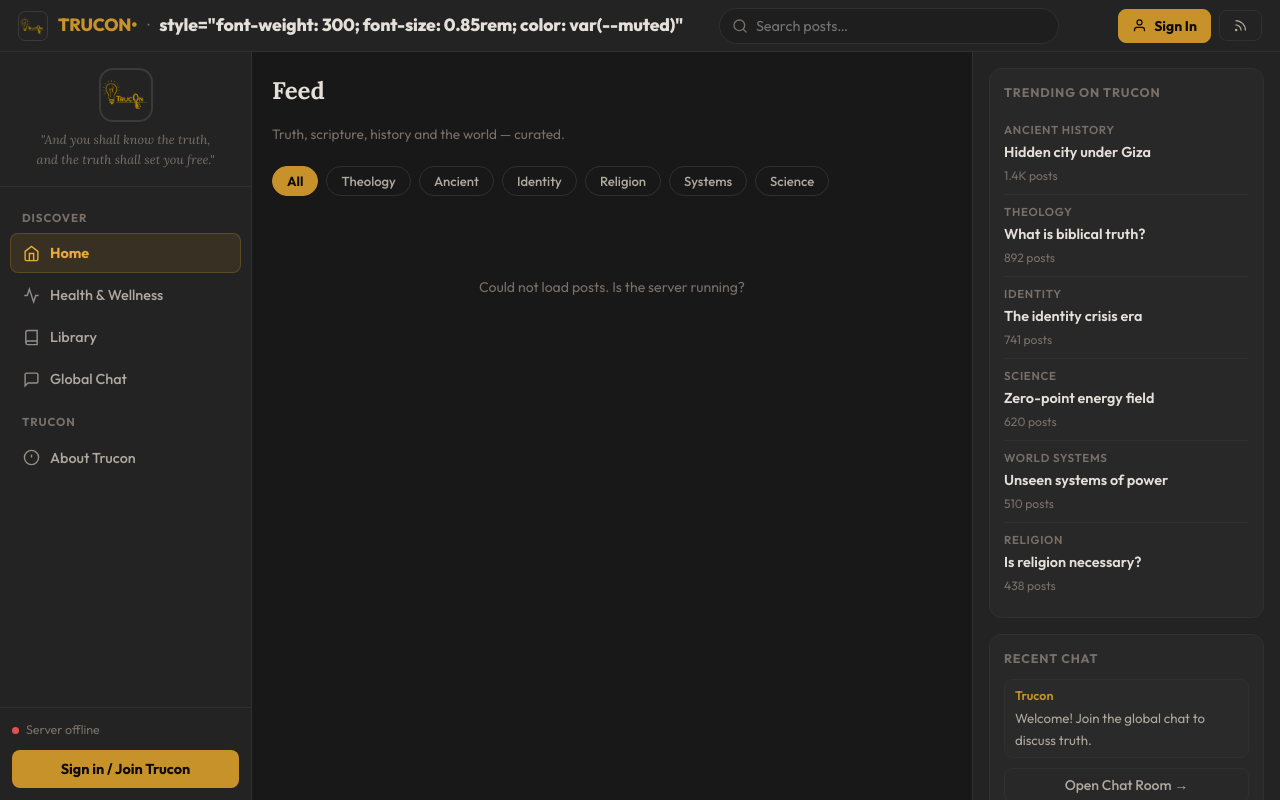
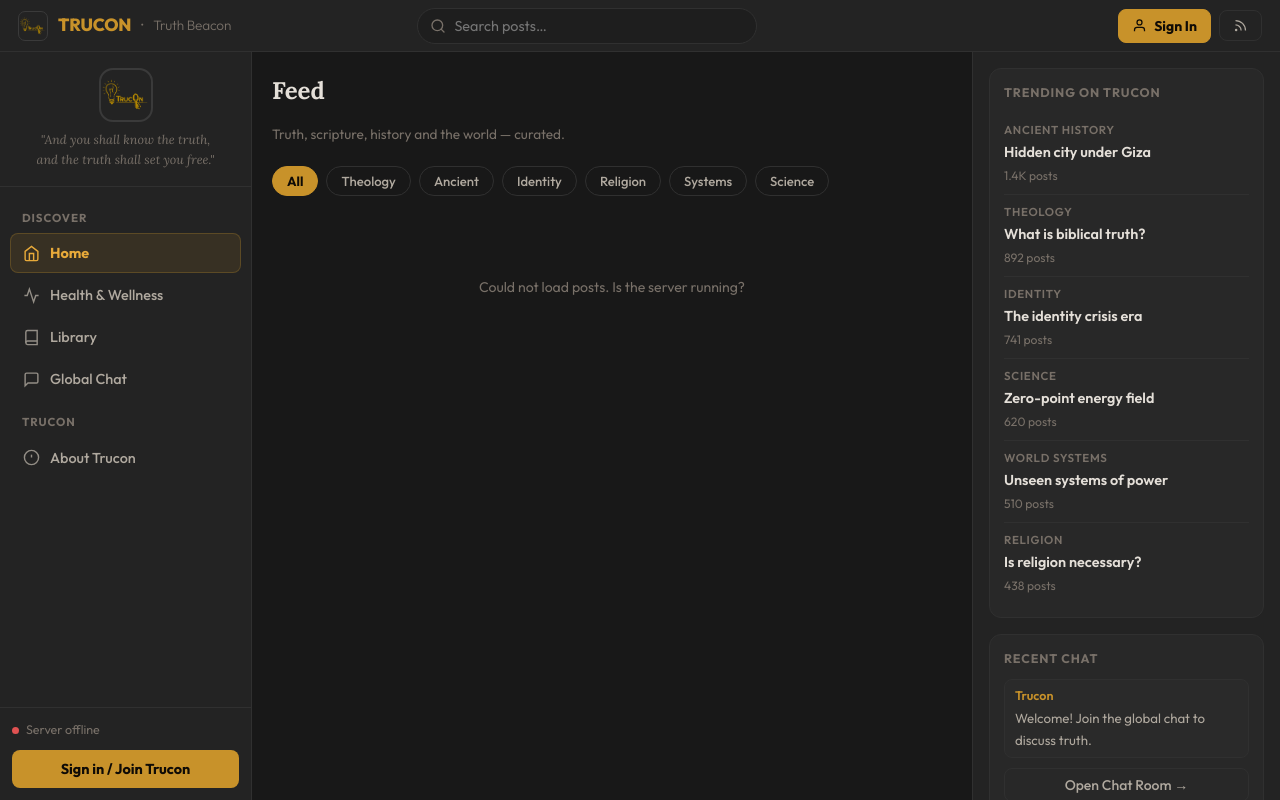
Before and after one commit to JUSHIN1/trucon, a website: page index.html in a window 1280 px wide. Drawn offline with nearby package versions, Linux system fonts and the light colour scheme; no server answers.

Commit message:
Update index.html
Jesus

```diff
--- a/index.html
+++ b/index.html
@@ -59,8 +59,12 @@
             alt="Trucon"
             onerror="this.style.display = 'none'"
           />
-          <span class="brand-name">TRUCON•</span>
-          <span class="brand-dot">·</span> style="font-weight: 300; font-size: 0.85rem; color: var(--muted)"
+          <span class="brand-name">TRUCON</span>
+          <span class="brand-dot">·</span>
+          <span
+            style="font-weight: 300; font-size: 0.85rem; color: var(--muted)"
+            >Truth Beacon</span
+          >
         </div>
 
         <div class="topbar-search">
```
